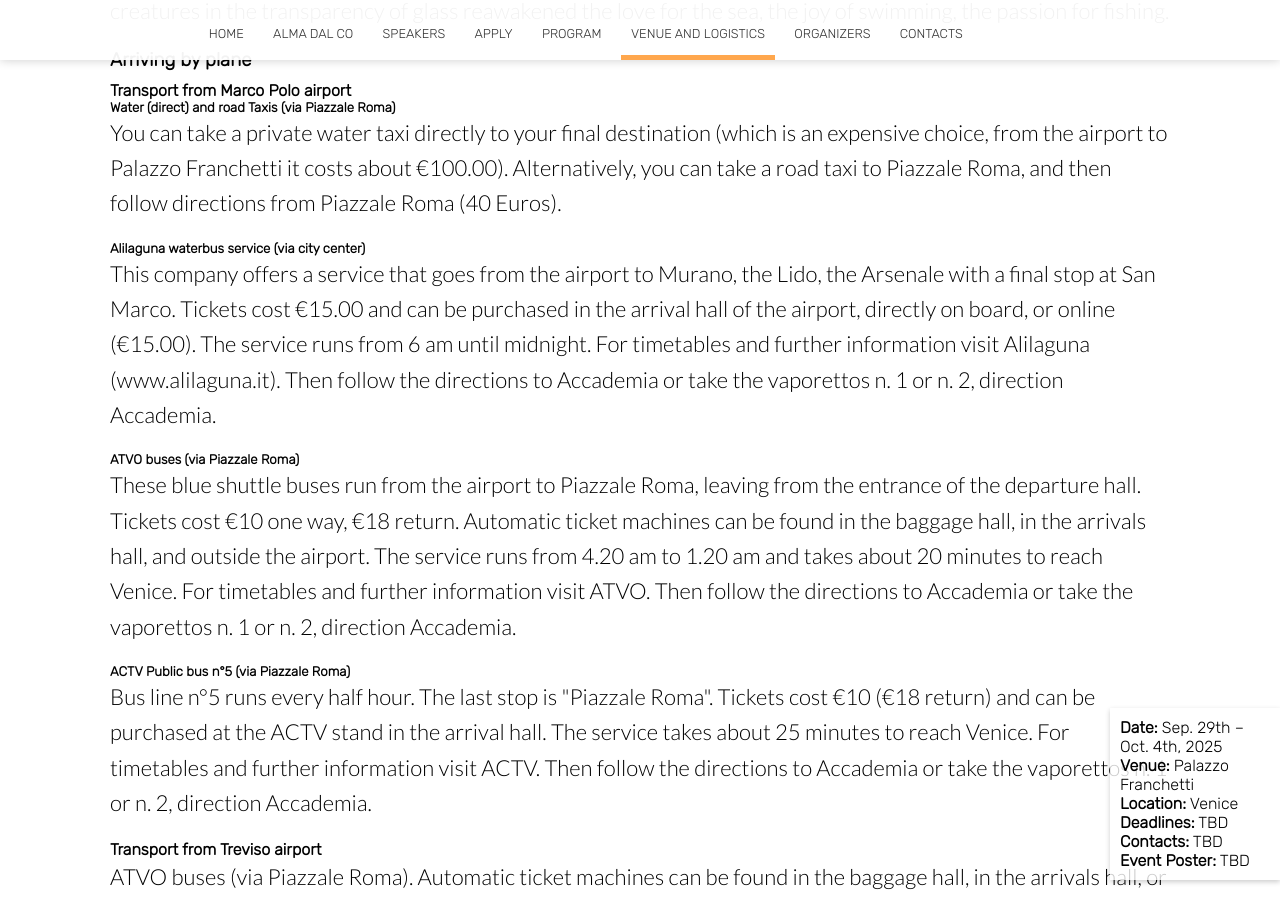
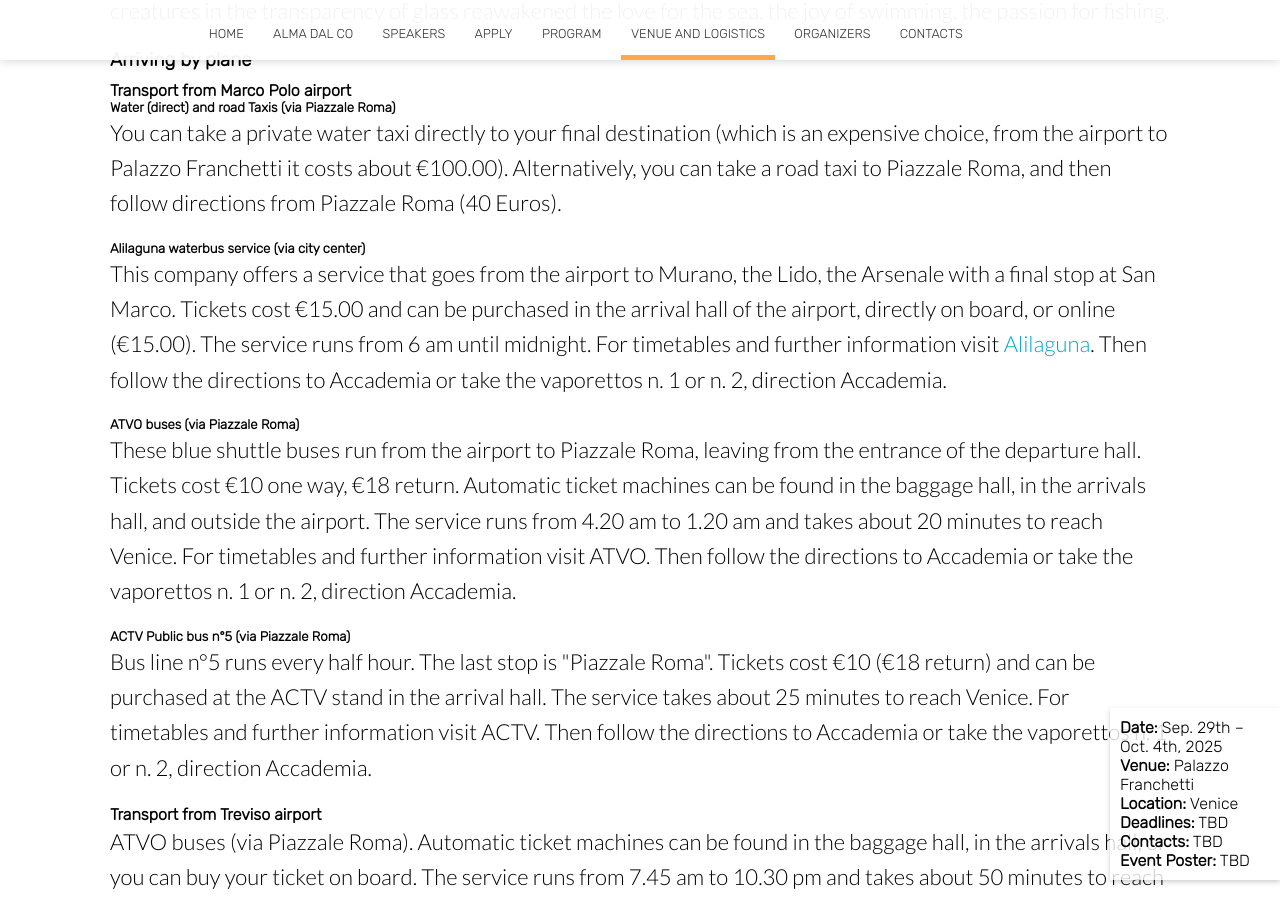
Before and after one commit to almadalcoschool/almadalcoschool.github.io, a Jekyll site: the page built from venue.html, in a window 1280 px wide and 900 px high, scrolled down 1996 px. Built offline with Jekyll 4.4.1, drawn with Linux system fonts in a browser that asks for light colours; nearby versions of some CDN libraries.

Commit message:
alilaguna link

```diff
--- a/index.html
+++ b/index.html
@@ -124,7 +124,7 @@ image: /images/home/paper_natEcoEvol2020.jpg
 
         .heading-landing,
         .heading-landing-home {
-            padding: 15px;        /* Adjust padding for mobile */
+            padding: 20px;        /* Adjust padding for mobile */
             max-width: none;    /* Remove max-width to allow natural size */
             word-wrap: break-word; /* Allow words to break in case of overflow */
             }
--- a/venue.html
+++ b/venue.html
@@ -206,8 +206,9 @@ image: /new_imgs/Accademia.jpg
 							<p>
 								This company offers a service that goes from the airport to Murano, the Lido, the Arsenale with a final stop at San Marco.
 								Tickets cost €15.00 and can be purchased in the arrival hall of the airport, directly on board, or online (€15.00). The
-								service runs from 6 am until midnight. For timetables and further information visit Alilaguna (www.alilaguna.it). Then follow
-								the directions to Accademia or take the vaporettos n. 1 or n. 2, direction Accademia.
+								service runs from 6 am until midnight. For timetables and further information visit
+								<a href="www.alilaguna.it">Alilaguna</a>. Then follow the directions to Accademia or take the vaporettos n. 1 or n. 2,
+								direction Accademia.
 							</p>
 							<h5 class="editable">ATVO buses (via Piazzale Roma)</h5>
 							<p>
```
